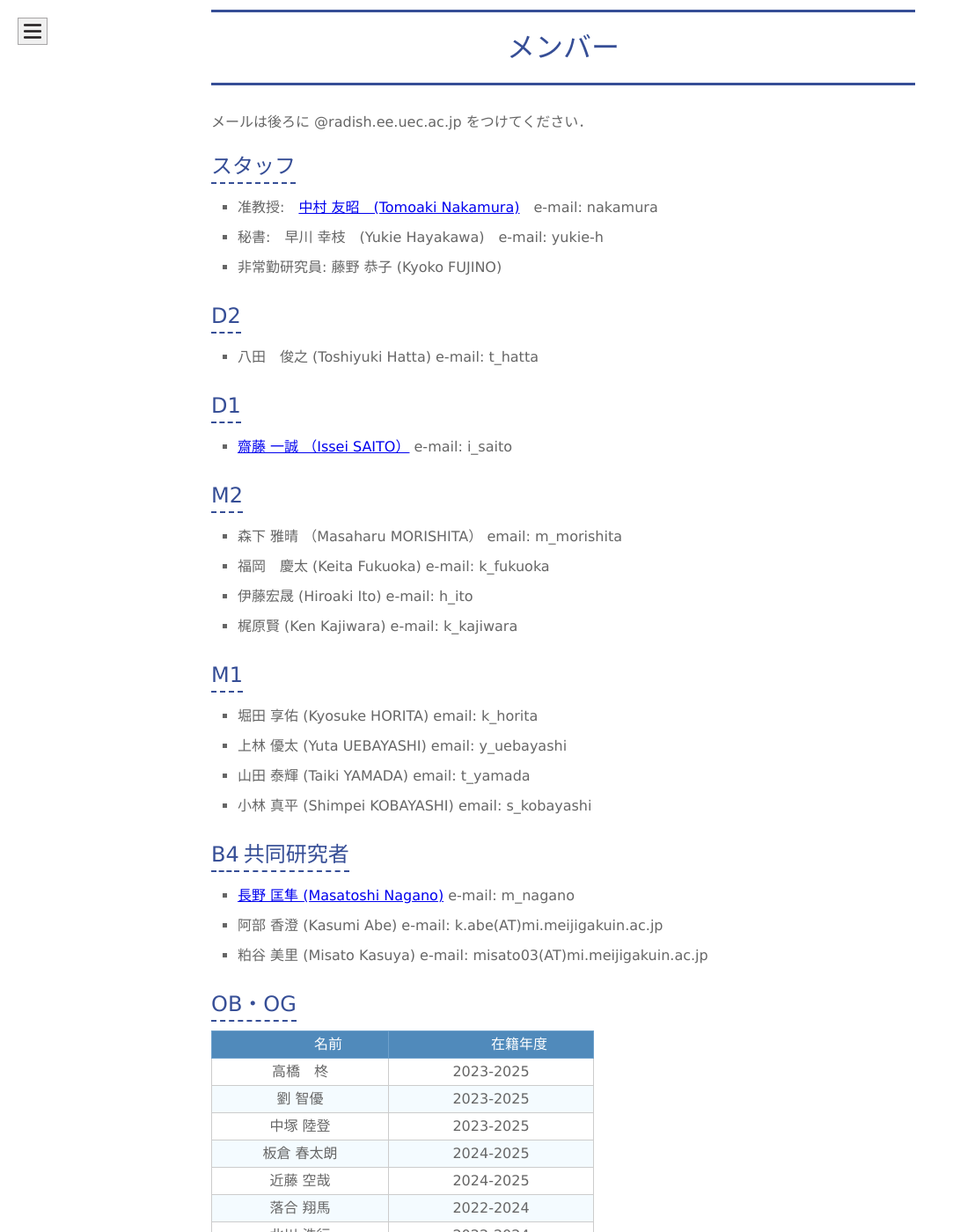
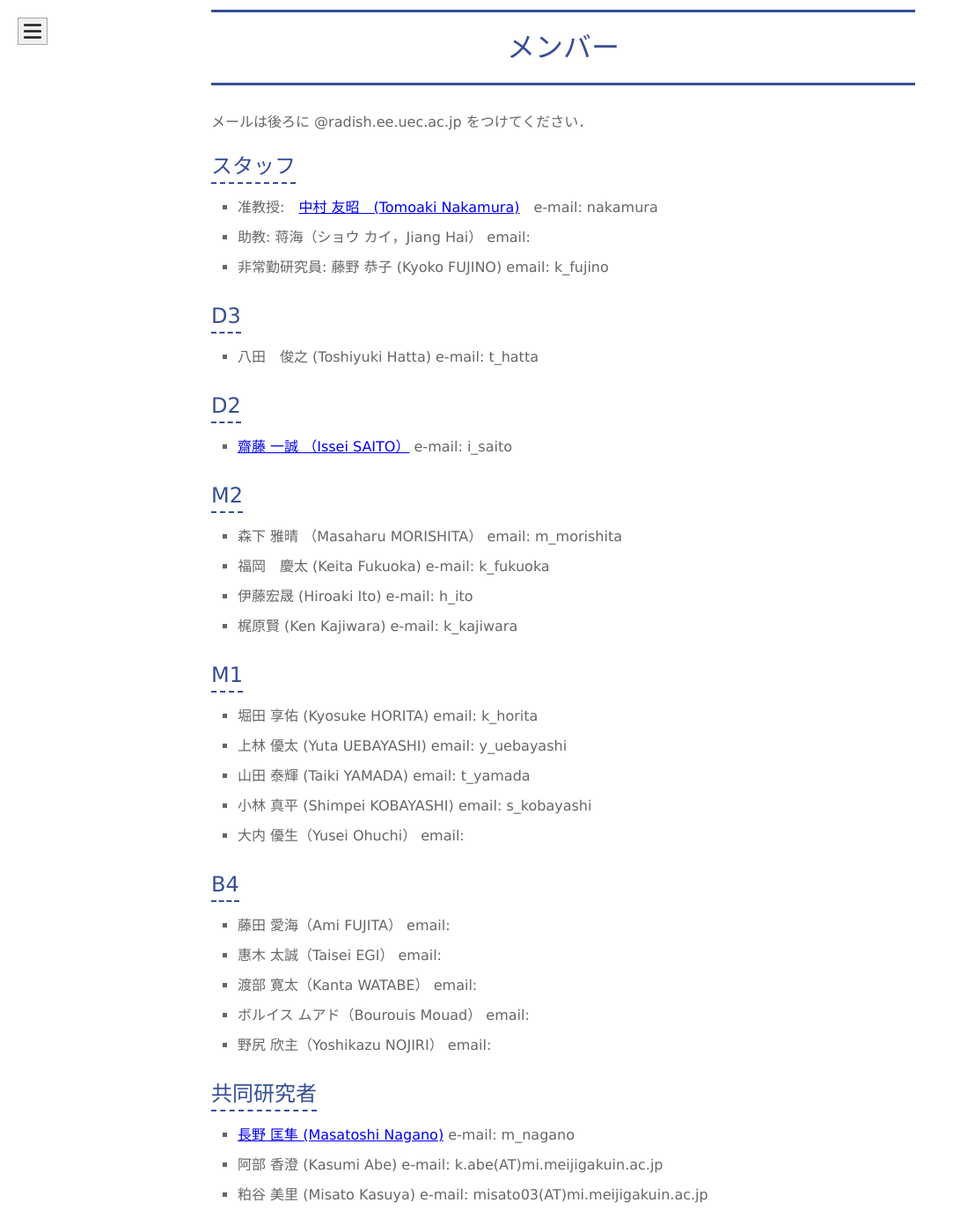
Before and after one commit to naka-lab/naka-lab.github.io, a Jekyll site: the page built from subpages/member.md, in a window 1280 px wide and 1400 px high, scrolled down 447 px. Shown: the whole window at 88% size, without its empty margins (0-1083 px from the left). Built offline with Jekyll 4.4.1, drawn with Linux system fonts in a browser that asks for light colours.

Commit message:
update member list

```diff
--- a/subpages/member.md
+++ b/subpages/member.md
@@ -8,13 +8,13 @@ layout: default
 
 ## スタッフ
 - 准教授:　[中村 友昭　(Tomoaki Nakamura)](nakamura.md)　e-mail: nakamura
-- 秘書:　早川 幸枝　(Yukie Hayakawa)　e-mail: yukie-h
-- 非常勤研究員: 藤野 恭子 (Kyoko FUJINO)
+- 助教: 蒋海（ショウ カイ，Jiang Hai） email:
+- 非常勤研究員: 藤野 恭子 (Kyoko FUJINO) email: k_fujino
+
+## D3
+- 八田　俊之 (Toshiyuki Hatta) e-mail: t_hatta
 
 ## D2
-- 八田　俊之 (Toshiyuki Hatta) e-mail: t_hatta
-
-## D1
 - [齋藤 一誠 （Issei SAITO）](https://issei09.github.io/i.sai10.github.io/) e-mail: i_saito
 
 ## M2
@@ -28,8 +28,14 @@ layout: default
 - 上林 優太 (Yuta UEBAYASHI) email: y_uebayashi
 - 山田 泰輝 (Taiki YAMADA) email: t_yamada
 - 小林 真平 (Shimpei KOBAYASHI) email: s_kobayashi
+- 大内 優生（Yusei Ohuchi） email:
 
 ## B4
+- 藤田 愛海（Ami FUJITA） email:
+- 惠木 太誠（Taisei EGI） email:
+- 渡部 寛太（Kanta WATABE） email:
+- ボルイス ムアド（Bourouis Mouad） email:
+- 野尻 欣主（Yoshikazu NOJIRI） email:
 
 ## 共同研究者
 - [長野 匡隼 (Masatoshi Nagano)](https://sites.google.com/view/nagano-lab/profile) e-mail: m_nagano
```
